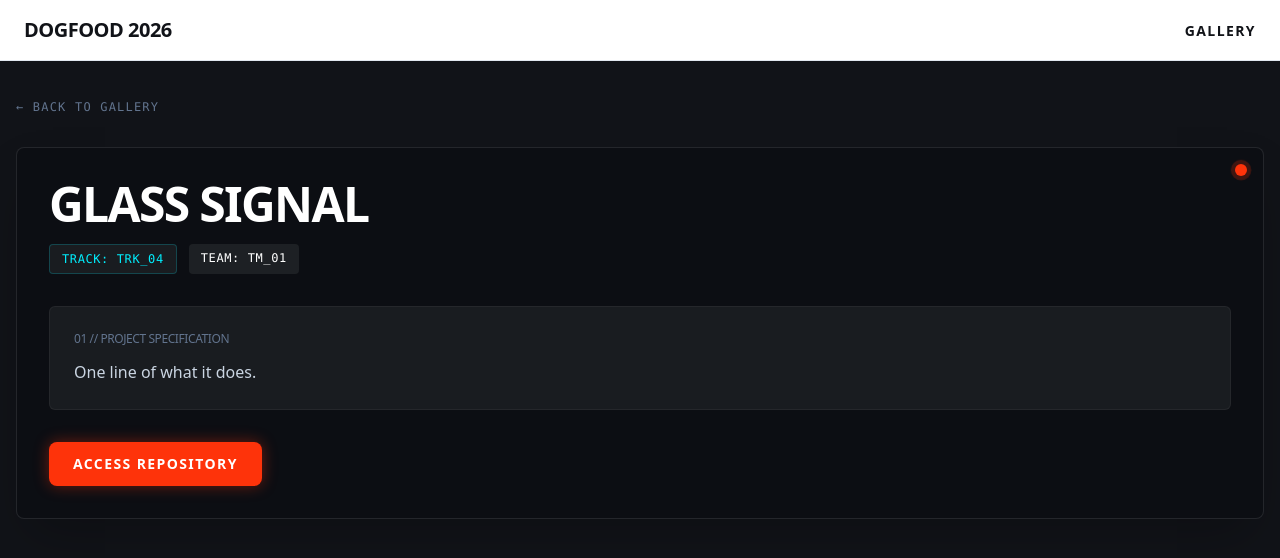
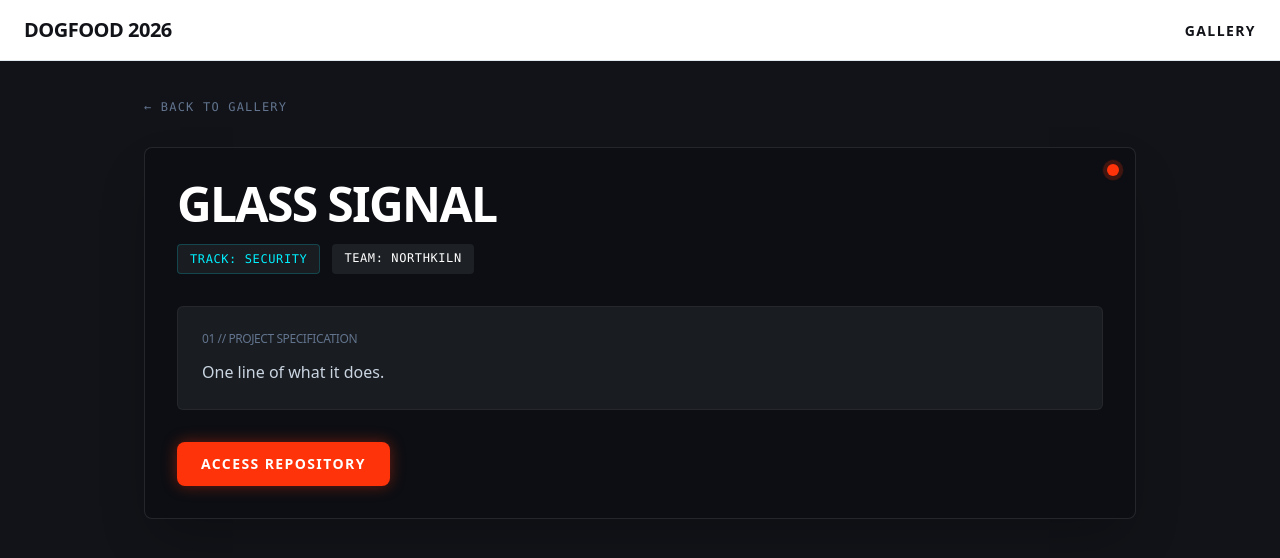
Before and after one commit to helplanes/dogfood-2026, a Next.js app: page /projects/prj_01 in a window 1280 px wide. Shown: the top 558 px of the page. Built offline with nearby package versions, Linux system fonts and the light colour scheme.

Commit message:
fix(frontend): clickable cards, resolve track/team names, use Button component on detail page

```diff
--- a/src/app/(public)/projects/[id]/page.tsx
+++ b/src/app/(public)/projects/[id]/page.tsx
@@ -2,6 +2,7 @@ import fs from "fs";
 import path from "path";
 import { notFound } from "next/navigation";
 import { PublicProject } from "@/contracts";
+import { Button } from "@/components/ui/Button";
 
 export const dynamic = "force-dynamic";
 
@@ -9,6 +10,12 @@ export const dynamic = "force-dynamic";
 function getProjectById(id: string): PublicProject | null {
   const filePath = path.join(process.cwd(), "fixtures.json");
   const data = JSON.parse(fs.readFileSync(filePath, "utf-8"));
+
+  // Build lookup maps
+  const trackMap: Record<string, string> = {};
+  for (const t of data.tracks) trackMap[t.id] = t.name;
+  const teamMap: Record<string, string> = {};
+  for (const t of data.teams) teamMap[t.id] = t.name;
 
   const p = data.projects.find((proj: any) => proj.id === id);
   if (!p) return null;
@@ -18,8 +25,8 @@ function getProjectById(id: string): PublicProject | null {
     title: p.title,
     summary: p.summary,
     repoUrl: p.repo_url || null,
-    track: p.track || null,
-    teamName: p.team || null,
+    track: p.track ? (trackMap[p.track] ?? p.track) : null,
+    teamName: p.team ? (teamMap[p.team] ?? p.team) : null,
   };
 }
 
@@ -32,18 +39,18 @@ export default async function ProjectDetailPage({ params }: { params: Promise<{
   }
 
   return (
-    <main className="container mx-auto px-4 py-8">
-      <a href="/projects" className="text-slate-500 hover:text-white uppercase font-mono tracking-widest text-xs mb-8 inline-block">
+    <main className="container mx-auto px-4 py-8 max-w-5xl">
+      <a href="/projects" className="text-slate-500 hover:text-white uppercase font-mono tracking-widest text-xs mb-8 inline-block transition-colors">
         &larr; Back to Gallery
       </a>
 
       <div className="bg-[#0c0e13] border border-white/10 rounded-lg p-8 shadow-2xl relative overflow-hidden">
         {/* Decorative Telemetry Pulse */}
-        <div className="absolute top-0 right-0 p-4">
-           <div className="relative flex h-3 w-3">
-             <span className="animate-ping absolute inline-flex h-full w-full rounded-full bg-[#fe330a] opacity-75"></span>
-             <span className="relative inline-flex rounded-full h-3 w-3 bg-[#fe330a]"></span>
-           </div>
+        <div className="absolute top-4 right-4">
+          <div className="relative flex h-3 w-3">
+            <span className="animate-ping absolute inline-flex h-full w-full rounded-full bg-[#fe330a] opacity-75"></span>
+            <span className="relative inline-flex rounded-full h-3 w-3 bg-[#fe330a]"></span>
+          </div>
         </div>
 
         <h1 className="text-4xl md:text-5xl font-black uppercase tracking-tight text-white mb-4">
@@ -71,13 +78,10 @@ export default async function ProjectDetailPage({ params }: { params: Promise<{
         </div>
 
         {project.repoUrl && (
-          <a
-            href={project.repoUrl}
-            target="_blank"
-            rel="noopener noreferrer"
-            className="inline-flex items-center justify-center rounded-lg text-sm font-bold uppercase tracking-widest transition-all duration-200 focus-visible:outline-none focus-visible:ring-2 focus-visible:ring-[#fe330a] bg-[#fe330a] text-white shadow-[0_0_15px_rgba(254,51,10,0.4)] hover:scale-[1.02] active:scale-[0.98] px-6 py-3"
-          >
-            Access Repository
+          <a href={project.repoUrl} target="_blank" rel="noopener noreferrer">
+            <Button variant="primary" className="px-6 py-3 text-base">
+              Access Repository
+            </Button>
           </a>
         )}
       </div>
--- a/src/app/(public)/projects/page.tsx
+++ b/src/app/(public)/projects/page.tsx
@@ -1,5 +1,6 @@
 import fs from "fs";
 import path from "path";
+import Link from "next/link";
 import { PublicProject } from "@/contracts";
 import { GalleryCard } from "@/components/ui/GalleryCard";
 
@@ -10,13 +11,21 @@ function getFixtureProjects(): PublicProject[] {
   const filePath = path.join(process.cwd(), "fixtures.json");
   const data = JSON.parse(fs.readFileSync(filePath, "utf-8"));
 
+  // Build a track ID -> name lookup map
+  const trackMap: Record<string, string> = {};
+  for (const t of data.tracks) trackMap[t.id] = t.name;
+
+  // Build a team ID -> name lookup map
+  const teamMap: Record<string, string> = {};
+  for (const t of data.teams) teamMap[t.id] = t.name;
+
   return data.projects.map((p: any) => ({
     id: p.id,
     title: p.title,
     summary: p.summary,
     repoUrl: p.repo_url || null,
-    track: p.track || null,
-    teamName: p.team || null,
+    track: p.track ? (trackMap[p.track] ?? p.track) : null,
+    teamName: p.team ? (teamMap[p.team] ?? p.team) : null,
   }));
 }
 
@@ -24,11 +33,16 @@ export default function ProjectsPage() {
   const projects = getFixtureProjects();
 
   return (
-    <main className="container mx-auto px-4 py-8">
-      <h1 className="text-3xl font-bold mb-8">Projects Gallery</h1>
+    <main className="container mx-auto px-4 py-8 max-w-7xl">
+      <h1 className="text-3xl md:text-4xl font-black uppercase tracking-tight mb-2">Projects Gallery</h1>
+      <p className="text-slate-400 font-mono text-xs uppercase tracking-widest mb-8">
+        {projects.length} submissions
+      </p>
       <div className="grid grid-cols-1 sm:grid-cols-2 lg:grid-cols-3 gap-6">
         {projects.map((project) => (
-          <GalleryCard key={project.id} project={project} />
+          <Link key={project.id} href={`/projects/${project.id}`} className="block focus:outline-none focus-visible:ring-2 focus-visible:ring-[#fe330a] rounded-lg">
+            <GalleryCard project={project} />
+          </Link>
         ))}
       </div>
     </main>
```
